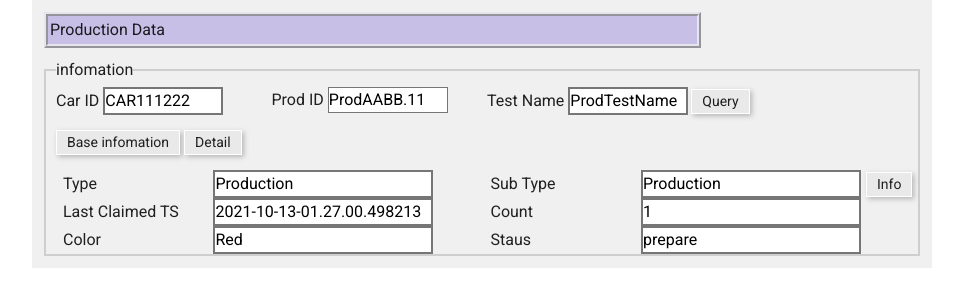
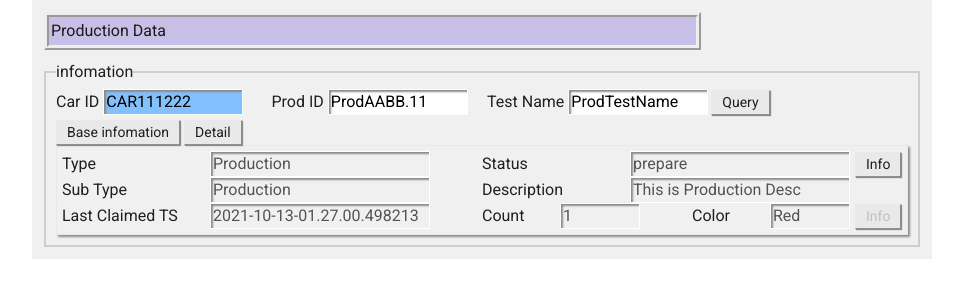
Before and after one commit to jimmy5217123/MXIC, a plain HTML site: page index.html in a window 1280 px wide. Shown: the whole page, without its empty margins (158-1121 px from the left). Drawn offline with nearby package versions, Linux system fonts and the light colour scheme.

Commit message:
剩小修

```diff
--- a/data.js
+++ b/data.js
@@ -23,7 +23,7 @@ export const base = [
         {key: 'Lot Owner Dept', value: 'MFG', btn: 'Stock Out'},
         {key: 'Count', value: '1'},
         {key: 'Color', value: 'Red'},
-        {key: 'Staus', value: 'prepare'} // 沒給
+        {key: 'Status', value: 'prepare'} // 沒給
       ]
     }
 ];
--- a/index.css
+++ b/index.css
@@ -1,12 +1,38 @@
+*{
+    font-weight: 400 !important;
+}
 
-.boxTitle{
+.paddingNone {
+    padding: 0px !important;
+}
+
+.magrinNone {
+    margin: 0px !important;
+}
+
+.mainContainer {
+    background-color: #f0f0f0 !important;
+    width: 900px !important;
+    max-width:none !important;
+    position: relative !important;
+}
+.dialog {
+    background: white;
+    text-align: center;
+    padding: 20px;
+}
+
+.boxTitle {
     background: #c7bfe6 !important;
-    border: 4px solid #e6e5ed !important;
+    border: 5px solid #eeeeee !important;
     border-style: ridge !important;
     padding: 2px !important;
 }
-
-.field_set{
+.rowMargin {
+    margin-left: 10px !important;
+    margin-top: 5px !important;
+}
+.field_set {
     border-color: #cecece !important;
     border-style: solid !important;
 }
@@ -16,23 +42,65 @@ legend {
     border: #cecece;
 }
 
-input{
-    background-color: white !important;
-    border-style: inset !important;
+.listfield_set {
+    border-color: #cecece !important;
+    border-style: solid !important;
+    padding: 4px 10px !important;
 }
 
-button{
+.listTitle{
+    padding: 0px 5px !important;
+    border: 1px solid #c4c4c4 !important;
+}
+
+.listValue{
+    padding: 0px 5px !important;
+}
+
+
+
+
+button {
     background-color: #e9e9e9 !important;
-    border: 1px solid white !important;
+    border: 1px solid #8e8e8e !important;
+    border-top:  1px solid transparent !important;
+    border-left:  1px solid transparent !important;
     border-style: solid !important;
     padding: 1px 10px !important;
     font-size: 14px !important;
-    box-shadow: #b6b6b6 2px 2px 5px !important;
+    box-shadow: 1px 1px 1px #8c8c8c;
 }
-.infoClass{
-    width: 120px !important;
+
+button:disabled,
+button[disabled] {
+  background-color: #f0f0f0;
+  color: #c0c0c0;
 }
-input, select{
+
+input, select {
     background-color: white !important;
     border-style: solid !important;
+    box-shadow: 2px 2px 2px #8c8c8c inset;
+    padding: 1px !important;
+    padding: 0px 2px !important;
+    border: 1px solid white !important;
 }
+
+.infoContainer {
+    margin: 0px 10px 10px 10px !important;
+    border: 1px solid #e9e9e9;
+    padding: 5px !important;
+    box-shadow: 2px 2px 2px #8c8c8c;
+}
+
+.rowInput {
+    width: 140px !important;
+}
+
+.infoInput {
+    background-color: #f0f0f0 !important;
+}
+
+.boxShadow {
+    box-shadow: 2px 2px 2px #8c8c8c inset;
+}
--- a/index.html
+++ b/index.html
@@ -17,7 +17,13 @@
     <div id="app">
         <v-app>
             <v-main>
-                <v-container style="background-color: #f0f0f0; width: 900px !important; max-width:none !important;">
+                <v-container class="mainContainer">
+                    <v-dialog v-model="dialog" persistent max-width="290">
+                            <div v-if="dialog" class="dialog">
+                                Status is Prepare
+                                <button @click="() => {dialog = false}">ok</button>
+                            </div>
+                    </v-dialog>
                     <v-row no-gutters>
                         <v-col cols="9" style="margin-bottom: 10px;">
                           <div class="boxTitle">
@@ -27,30 +33,61 @@
                     </v-row>
                     <v-row no-gutters>
                         <v-col cols="12">
-                            <form>
                             <fieldset class="field_set">
                                 <legend>infomation</legend>
-                                    <v-row no-gutters style="margin-left: 10px !important; margin-top: 5px;">
-                                        <v-col cols="3">Car ID <input v-model="info['Car ID']" class="infoClass"></v-col>
-                                        <v-col cols="3">Prod ID <select class="infoClass"><option v-for="(i, idx) in info['Prod ID']" :key="idx" value="i">{{i}}</option></select></v-col>
-                                        <v-col cols="4">Test Name <input v-model="info['Test Name']" class="infoClass"><button style="margin-left:3px !important;">Query</button></v-col>
+                                <v-row no-gutters class="rowMargin">
+                                    <v-col cols="3">Car ID <input v-model="info['Car ID']" class="rowInput" style="background: #83c0ff !important;"></v-col>
+                                    <v-col cols="3">Prod ID <select class="rowInput"><option v-for="(i, idx) in info['Prod ID']" :key="idx" value="i">{{i}}</option></select></v-col>
+                                    <v-col cols="6">Test Name <input v-model="info['Test Name']" class="rowInput"><button type="button" style="margin-left:3px !important;">Query</button></v-col>
                                 </v-row>
-                                    <v-row no-gutters style="margin-left: 10px !important; margin-top: 15px;">
+                                <v-row no-gutters class="rowMargin">
                                     <v-col cols="12">
-                                            <button type="button">Base infomation</button>
-                                            <button type="button">Detail</button>
+                                        <button type="button" @click="() => {infomationRouter = 'baseInfo'}">Base infomation</button>
+                                        <button type="button" @click="() => {infomationRouter = 'detail'}">Detail</button>
                                     </v-col>
                                 </v-row>
-                                    <v-row no-gutters style="margin-left: 17px !important; margin-top: 15px;">
-                                        <v-col cols="6" style="padding: 0px !important;" v-for="(i, idx) in baseInfomationArr" :key="idx">
+                                <!-- baseInfo -->
+                                <v-row no-gutters class="infoContainer" v-if="infomationRouter === 'baseInfo'">
+                                    <v-col :cols="i.col" style="padding: 0px !important;" v-for="(i, idx) in baseInfomationArr" :key="idx">
                                         <v-row style="align-items: center !important;">
                                             <v-col cols="4" style="padding-right:0px !important">{{i.key}}</v-col>
-                                                <v-col cols="8"><input v-model="i.value" style="width: 220px !important;"><button style="margin-left: 5px !important;" v-if="idx === 1">Info</button></v-col>
+                                            <v-col cols="8"><input v-model="i.value" class="infoInput" :style="{ width: i.inputWidth + 'px' + '!important' }" disabled><button type="button" style="margin-left: 5px !important;" v-if="i.info" :disabled="i.key === 'Color'" @click="()=> {dialog = true}">Info</button></v-col>
+                                        </v-row>
+                                    </v-col>
+                                </v-row>
+                                <!-- detail -->
+                                <v-row no-gutters class="infoContainer" v-if="infomationRouter === 'detail'">
+                                    <v-col cols="6">
+                                        <v-row v-for="(i, idx) in detail[0].data" :key="idx" v-if="idx < 4" style="padding: 0px !important; margin: 0 !important;">
+                                            <v-col cols="4" style="padding:0px !important">{{i.key}}</v-col>
+                                            <v-col cols="8" style="padding:0px !important"><input v-model="i.value" class="infoInput" :style="{ width: '220' + 'px' + '!important' }" disabled></v-col>
+                                        </v-row>
+                                    </v-col>
+                                    <v-col cols="6">
+                                        <v-row v-for="(i, idx) in detail[0].data" :key="idx" v-if="idx === 4" style="padding: 0px !important; margin: 0 !important;">
+                                            <v-col cols="4" class="paddingNone">{{i.key}}</v-col>
+                                            <v-col cols="8" class="paddingNone"><input v-model="i.value" class="infoInput" :style="{ width: '220' + 'px' + '!important' }" disabled></v-col>
+                                        </v-row>
+                                        <v-row v-for="(i, idx) in detail[0].data" :key="idx" v-if="idx === 5" style="padding: 0px !important; margin: 0 !important;">
+                                            <v-col cols="12" class="paddingNone">
+                                                <fieldset class="listfield_set">
+                                                    <legend style="font-size: 10px;">{{i.key}}</legend>
+                                                    <v-col class="boxShadow paddingNone">
+                                                        <v-row  class="paddingNone magrinNone" style="font-size: 12px">
+                                                            <v-col cols="6" class="paddingNone listTitle">StateName</v-col>
+                                                            <v-col cols="6" class="paddingNone listTitle">StateValue</v-col>
+                                                        </v-row>
+                                                        <v-row  class="paddingNone magrinNone" style="font-size: 12px; background: white;" v-for="(x, xidx) in i.value" :key="xidx">
+                                                            <v-col cols="6" class="paddingNone listValue">{{x.StateName}}</v-col>
+                                                            <v-col cols="6" class="paddingNone listValue">{{x.StateValue}}</v-col>
+                                                        </v-row>
+                                                    </v-col>
+                                                </fieldset>
+                                            </v-col>
                                         </v-row>
                                     </v-col>
                                 </v-row>
                             </fieldset>
-                            </form>
                         </v-col>
                     </v-row>
                 </v-container>
@@ -58,5 +95,4 @@
         </v-app>
     </div>
 </body>
-<style></style>
 </html>
--- a/index.js
+++ b/index.js
@@ -4,6 +4,7 @@ var app = new Vue({
     el: '#app',
     vuetify: new Vuetify(),
     data: {
+        dialog: false,
         tab,
         base,
         info,
@@ -11,33 +12,56 @@ var app = new Vue({
         baseInfomation:[
             {
                 key: 'Type',
-                col: 6
+                col: 6,
+                inputWidth: 220,
+                info: false
             },
             {
-                key: 'Staus',
-                col: 6
+                key: 'Status',
+                col: 6,
+                inputWidth: 220,
+                info: true
             },
             {
                 key: 'Sub Type',
-                col: 6
+                col: 6,
+                inputWidth: 220,
+                info: false
+            },
+            {
+                key: 'Description',
+                col: 6,
+                inputWidth: 220,
+                info: false
             },
             {
                 key: 'Last Claimed TS',
-                col: 6
+                col: 6,
+                inputWidth: 220,
+                info: false
             },
             {
                 key: 'Count',
-                col: 3
+                col: 3,
+                inputWidth: 80,
+                info: false
             },
             {
                 key: 'Color',
-                col:3
+                col:3,
+                inputWidth: 80,
+                info: true
             }
-        ]
+        ],
+        infomationRouter: 'baseInfo'
     },
     computed: {
         baseInfomationArr () {
-            return this.base[0].data.filter(x => this.baseInfomation.map(y => y.key).includes(x.key))
+            return this.baseInfomation.map(x => {
+                const data = this.base[0].data.find(y => y.key === x.key)
+                const obj = Object.assign(x, data)
+                return obj
+            })
         }
     },
     methods: {
```
Lines whose indentation alone changed are shown as unchanged.
